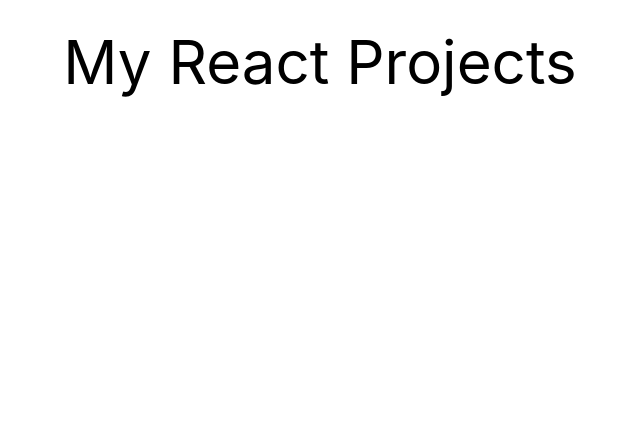
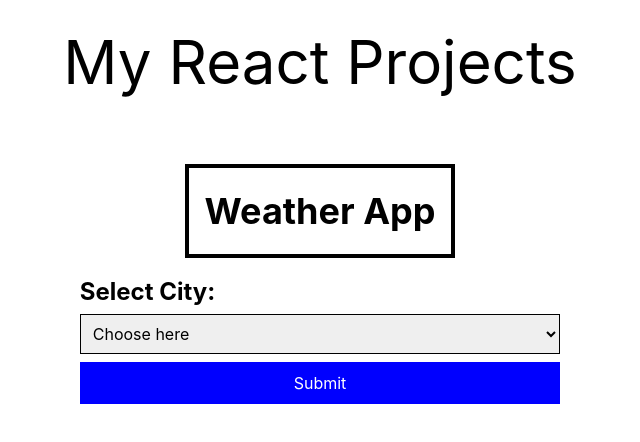
Before and after one commit to jyan500/react-projects, a React (Create React App) app: page /weather in a window 1280 px wide. Before the commit this address had no page. Shown: the top 442 px of the page, without its empty margins (320-960 px from the left). Built offline with nearby package versions, Linux system fonts and the light colour scheme.

Commit message:
weather app

```diff
--- a/src/App.tsx
+++ b/src/App.tsx
@@ -6,6 +6,7 @@
 import { Home } from "./home/Home"
 import { Notes } from "./notes/components/Notes"
 import { Gallery } from "./gallery/components/Gallery"
+import { Weather } from "./weather/components/Weather"
 
 function App() {
   return (
@@ -20,6 +21,7 @@
               <Route path = "/tic-tac-toe" element={<Board/>}></Route>
               <Route path = "/notes" element={<Notes/>}></Route>
               <Route path = "/gallery" element = {<Gallery/>}></Route>
+              <Route path = "/weather" element = {<Weather/>}></Route>
             </Routes>
           </div>
         </div>
--- a/src/gallery/components/Carousel.jsx
+++ b/src/gallery/components/Carousel.jsx
@@ -7,8 +7,6 @@
 
 export const Carousel = ({players, setShowCarousel}) => {
 	const [page, setPage] = useState(0)
-	console.log("page: ", page)
-	console.log("players[page]: ", players[page])
 	const onNext = () => {
 		if (page < players.length){
 			setPage(page+1)
@@ -24,7 +22,7 @@
 			<div className = "carousel-container">
 				<button onClick={() => setShowCarousel(false)} ><IoMdClose className = "close-button m-text"/></button>
 				<div className = "carousel">
-					<button onClick={onPrev}><GrPrevious/></button>
+					<button disabled = {page === 0} onClick={onPrev}><GrPrevious/></button>
 					<div className = "carousel-content">
 						<div className = "carousel-image">
 							<img src = {players[page].url}/>
@@ -34,7 +32,7 @@
 							<ul>{players[page].description.map((text) => <li>{text}</li>)}</ul>
 						</div>
 					</div>
-					<button onClick={onNext}><GrNext/></button>
+					<button disabled = {page === players.length-1} onClick={onNext}><GrNext/></button>
 				</div>
 			</div>
 		</div>
--- a/src/gallery/styles/Carousel.css
+++ b/src/gallery/styles/Carousel.css
@@ -19,7 +19,7 @@
 
 .carousel-container {
 	position: relative;
-	margin: 10% auto;
+	margin: 5% auto;
 	padding: 20px;
 	border: 1px solid #888;
 	background-color: white;
--- a/src/home/Home.tsx
+++ b/src/home/Home.tsx
@@ -8,6 +8,7 @@
 			<Link className = "p-2" to = "/tic-tac-toe">Tic Tac Toe</Link>
 			<Link className = "p-2" to = "/notes">Notes</Link>
 			<Link className = "p-2" to = "/gallery">Gallery</Link>
+			<Link className = "p-2" to = "/weather">Weather</Link>
 		</div>
 	)
 }
--- /dev/null
+++ b/src/weather/components/SearchBar.jsx
@@ -0,0 +1,29 @@
+import React, { useState } from "react"
+import "../styles/SearchBar.css"
+import "../styles/Weather.css"
+import { latlong } from "../constants"
+
+export const SearchBar = ({onSearch}) => {
+	const [searchTerm, setSearchTerm] = useState("")
+	const onSubmit = (e) => {
+		e.preventDefault()
+		if (searchTerm !== ""){
+			onSearch(searchTerm)
+		}
+	}
+	return (
+		<div className = "form-container">
+			<form className = "form" onSubmit = {onSubmit}>
+				<div className = "form-input">
+					<label className = "text-label m-text" htmlFor = "text">Select City: </label>
+					<select className = "text-input s-text" onChange = {(e) => setSearchTerm(e.target.value)} >
+						<option value="" selected disabled hidden>Choose here</option>
+						{ latlong.map((obj, i) => {
+							return (<option key = {obj.id} value = {obj.latlong}>{obj.city}</option>)
+						})}
+					</select>
+				</div>
+				<input className = "btn" type = "submit" value = "Submit"/>
+			</form>
+		</div>
+	) }
--- /dev/null
+++ b/src/weather/components/Weather.jsx
@@ -0,0 +1,55 @@
+import React, {useState} from "react"
+import { SearchBar } from "./SearchBar"
+import { WeatherPanel } from "./WeatherPanel"
+import "../styles/Weather.css"
+
+export const Weather = () => {
+	const url = "https://api.weather.gov/points/"
+	const [forecast, setForecast] = useState([])
+	const [loading, setLoading] = useState(false)
+	const [showError, setShowError] = useState(false)
+	// get the url for the forecast using the latlong,
+	// and then get the actual forecast for that location
+	const forecastUrlRequest = (latlong) => {
+		return new Promise((resolve, reject) => {
+			fetch(`${url}${latlong}`).then((res) => res.json()).then((res) => resolve(res.properties.forecast)).catch((err) => reject(err))
+		})
+	}
+	const forecastRequest = (forecastUrl) => {
+		return new Promise((resolve, reject) => {
+			fetch(forecastUrl).then((res) => res.json()).then((res) => resolve(res.properties.periods)).catch((err) => reject(err))
+		})
+	}
+	const onSearch = (latlong) => {
+		setLoading(true)
+		setShowError(false)
+		setForecast([])
+		forecastUrlRequest(latlong).then(forecastRequest).then((res) => {
+			setForecast(res)
+			setLoading(false)
+		}).catch((res) => {
+			setShowError(true)
+		})
+		.finally((res) => {
+			setLoading(false)
+		})
+	}
+
+	return (
+		<div className = "weather-container">
+			<div className = "side-column"></div>
+			<div className = "middle-column">
+				<h1 className = "jumbotron l-text">Weather App</h1>
+				<SearchBar onSearch={onSearch}/>
+				{forecast.length !== 0 && (<p className = "l-text">7 Day Forecast</p>)}
+				{loading && (<div><p className = "s-text">Loading...</p></div>)}
+				{showError && (<p className = "error-text s-text">Could not get results! Please try again. </p>)}
+				<div className = "weather-grid">
+					{forecast.map((fCast) => <WeatherPanel key = {fCast.number} weather={fCast}/>)}
+				</div>
+			</div>
+			<div className = "side-column">
+			</div>
+		</div>
+	)
+}
--- /dev/null
+++ b/src/weather/components/WeatherPanel.jsx
@@ -0,0 +1,12 @@
+import React from "react"
+import "../styles/Weather.css"
+
+export const WeatherPanel = ({weather}) => {
+	return (
+		<div className = "panel">
+			<img className = "" width = "100" height = "100" src = {weather.icon}/>
+			<p className = "m-text">{weather.name}</p>
+			<p className = "s-text">{weather.shortForecast}</p>
+		</div>
+	)
+}
--- /dev/null
+++ b/src/weather/constants.js
@@ -0,0 +1,6 @@
+export const latlong = [
+	{id: 1, city: "San Mateo, CA", latlong: "37.5630,-122.313057"},
+	{id: 2, city: "San Francisco, CA", latlong: "37.7749,-122.4194"},
+	{id: 3, city: "San Jose, CA", latlong: "37.3387,-121.8853"},
+	{id: 4, city: "Seattle, WA", latlong: "47.608013,-122.335167"},
+]
--- /dev/null
+++ b/src/weather/styles/SearchBar.css
@@ -0,0 +1,37 @@
+.form-container {
+	display: flex;
+	flex-direction: column;
+	justify-content: center;
+	width: 50%;
+}
+
+.form {
+	display: flex;
+	flex-direction: column;
+}
+
+.form-input {
+	display: flex;
+	flex-direction: column;
+	margin-bottom: 8px;
+}
+
+.form-input label {
+	text-align: left;
+	margin-bottom: 4px;
+}
+
+.text-input {
+	border: 1px solid;
+	padding: 8px;
+}
+
+
+
+.btn:hover {
+	opacity: .8;
+}
+
+.text-label {
+	font-weight: bold;
+}
--- /dev/null
+++ b/src/weather/styles/Weather.css
@@ -0,0 +1,70 @@
+.jumbotron {
+	padding: 16px;
+	border: 4px solid;
+	margin-top: 32px;
+	margin-bottom: 32px;
+}
+
+.weather-container {
+	display: flex;
+	justify-content: center;
+	align-items: center;
+}
+
+.weather-grid {
+	display: grid;
+	grid-template-columns: repeat(7, auto);
+	grid-row-gap: 16px;
+	grid-column-gap: 16px;
+}
+
+.middle-column {
+	width: 100%;
+	display: flex;
+	flex-direction: column;
+	justify-content: center;
+	align-items: center;
+}
+
+.middle-column > * {
+    margin-top: 8px;
+    margin-bottom: 8px;
+}
+
+.side-column {
+	width: 72px;
+}
+
+.error-text{
+	color: red;
+	font-weight: bold;
+}
+
+.s-text {
+	font-size: 16px;
+}
+
+.m-text{
+	font-size: 24px;
+}
+
+.l-text {
+	font-size: 36px;
+}
+
+.panel {
+	display: flex;
+	flex-direction: column;
+	align-items: center;
+}
+
+.panel img {
+	border-radius: 50%;
+}
+
+.btn {
+	border: 1px solid blue;
+	background-color: blue;
+	color: white;
+	padding: 8px;
+}
```
Also changed, not shown: 1 other file (tests, documents, lock files or other folders).
